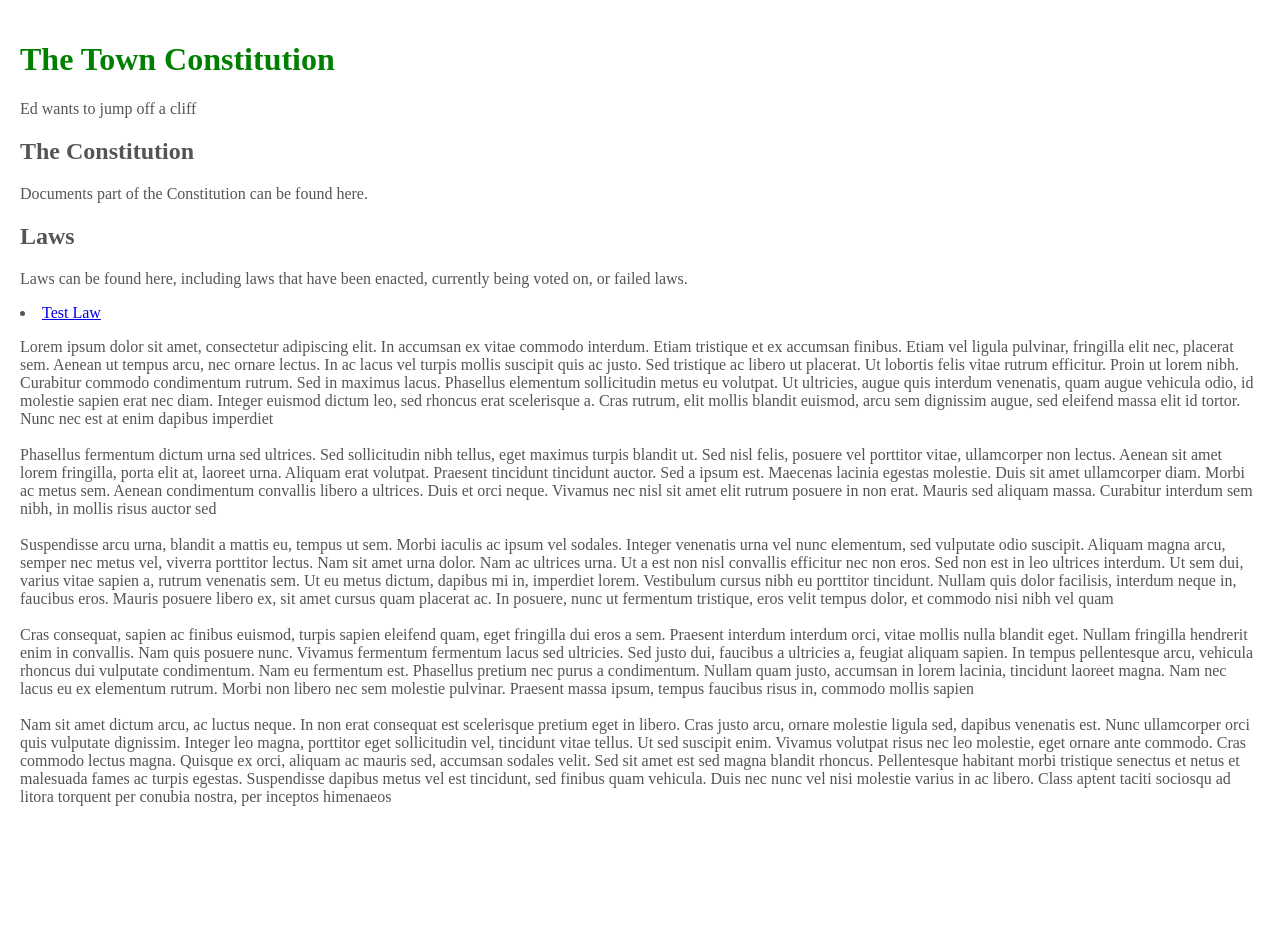
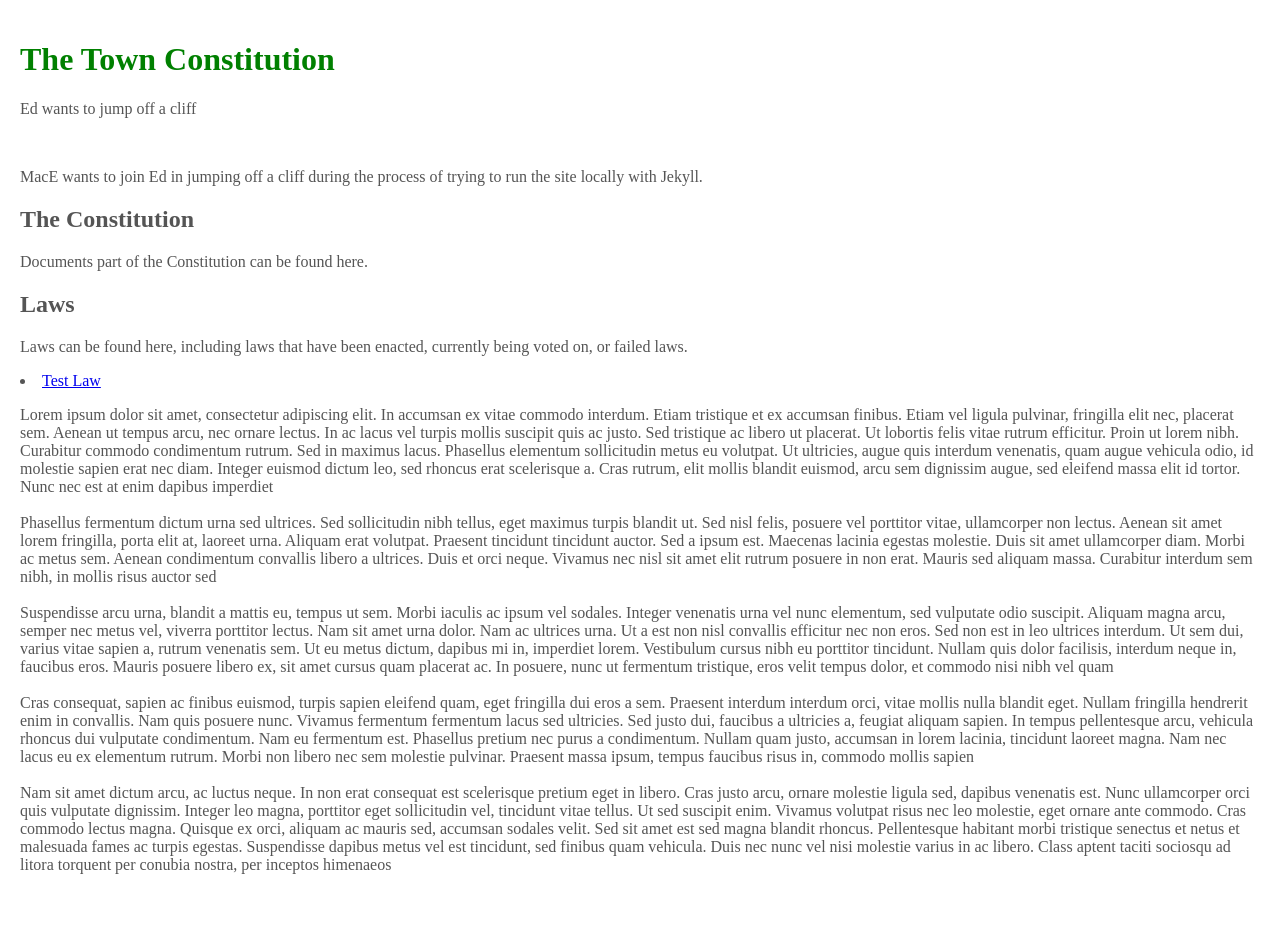
Before and after one commit to the-tOOMwn/constitution.toomwn.xyz, a Jekyll site: the page built from index.html, in a window 1280 px wide. Built offline with Jekyll 4.4.1, drawn with Linux system fonts in a browser that asks for light colours; before the commit the page ends 900 px from its top, so only the background shows below that.

Commit message:
MacE Update

```diff
--- a/index.html
+++ b/index.html
@@ -5,6 +5,9 @@ title: The Town Constitution
 
 
 <p>Ed wants to jump off a cliff</p>
+<br>
+<p>MacE wants to join Ed in jumping off a cliff during the process of trying to run the site locally with Jekyll.</p>
+
 
 <h2>The Constitution</h2>
 <p>Documents part of the Constitution can be found here.</p>
```
Also changed, not shown: 1 other file.
